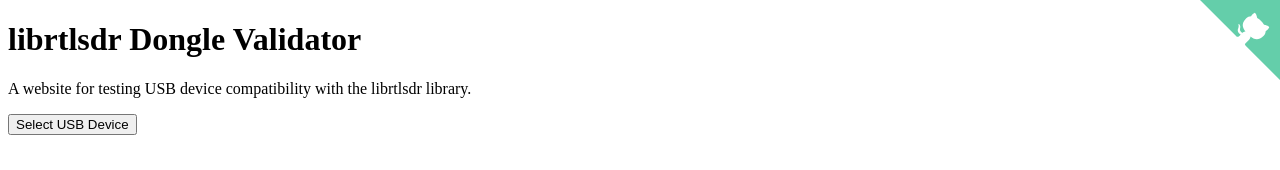
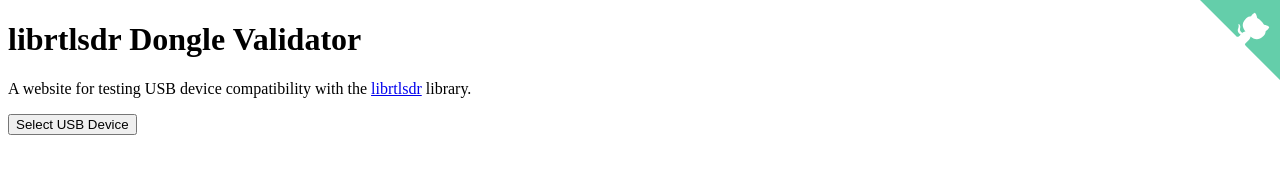
Before and after one commit to watson/librtlsdr-dongle-validator, a plain HTML site: page index.html in a window 1280 px wide. Shown: the top 170 px of the page. Drawn offline with Linux system fonts and the light colour scheme.

Commit message:
Add link to the librtlsdr library

```diff
--- a/index.html
+++ b/index.html
@@ -20,7 +20,7 @@
 </head>
 <body>
   <h1>librtlsdr Dongle Validator</h1>
-  <p>A website for testing USB device compatibility with the librtlsdr library.</p>
+  <p>A website for testing USB device compatibility with the <a href="https://github.com/steve-m/librtlsdr">librtlsdr</a> library.</p>
   <button id="request-device">Select USB Device</button>
   <div id="result"></div>
 
```
